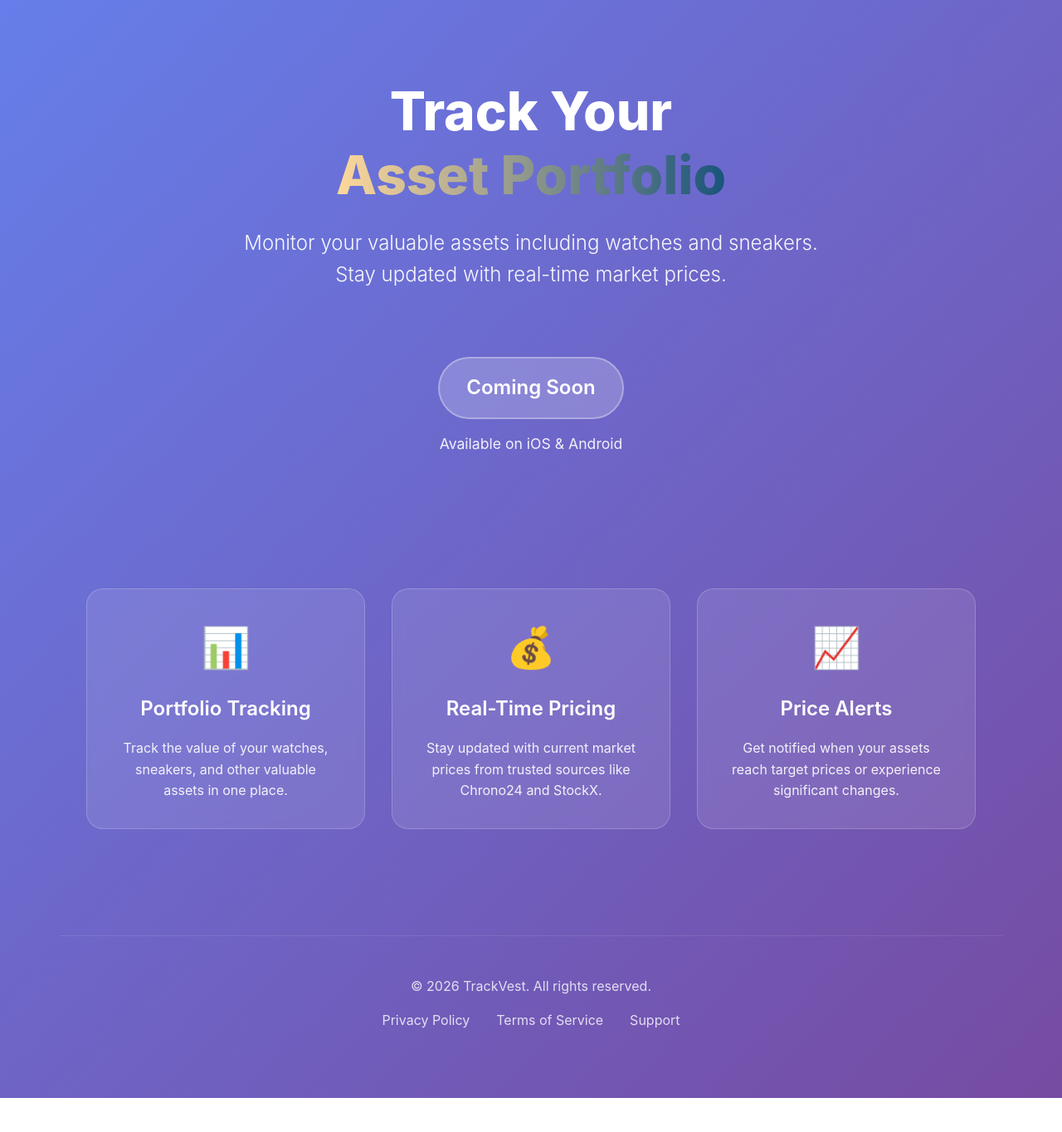
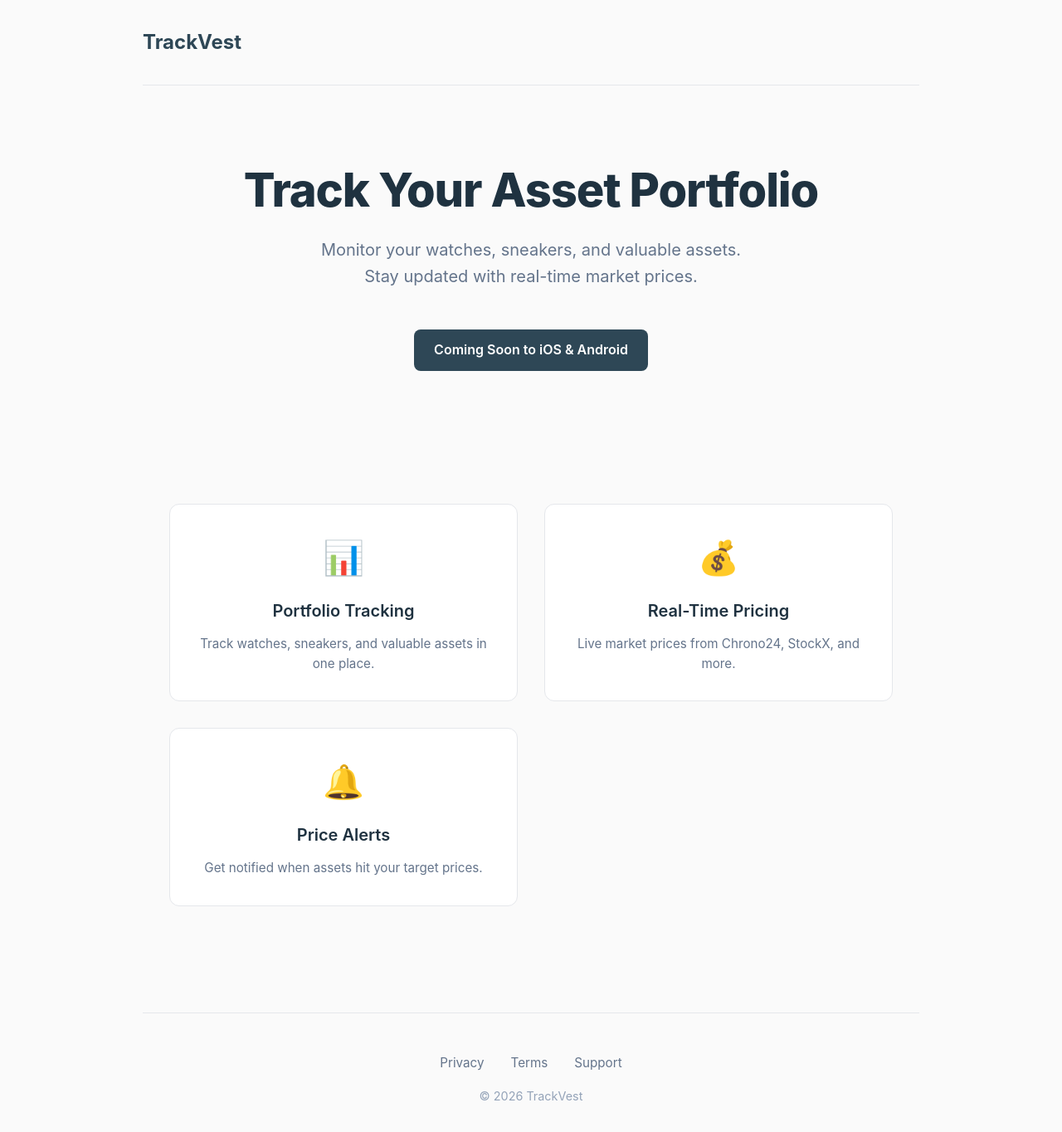
Before and after one commit to kuvilius/trackvest-landing, a Next.js app: page / in a window 1280 px wide. Shown: the top 1364 px of the page at 83% size. Before the commit the page ends 1323 px from the top, so only its background shows below. Built offline with nearby package versions, Linux system fonts and the light colour scheme.

Commit message:
Redesign with TrackVest brand colors

```diff
--- a/app/legal.module.css
+++ b/app/legal.module.css
@@ -1,6 +1,6 @@
 .container {
   min-height: 100vh;
-  background: linear-gradient(135deg, #667eea 0%, #764ba2 100%);
+  background: #FAFAFA;
   padding: 2rem;
 }
 
@@ -9,27 +9,29 @@
   margin: 0 auto;
   background: white;
   padding: 3rem;
-  border-radius: 20px;
-  box-shadow: 0 20px 60px rgba(0, 0, 0, 0.3);
+  border-radius: 12px;
+  border: 1px solid #E5E7EB;
 }
 
 .content h1 {
   font-size: 2.5rem;
   margin-bottom: 0.5rem;
-  color: #333;
+  color: #1F3240;
+  font-weight: 700;
 }
 
 .updated {
-  color: #666;
+  color: #64748B;
   font-size: 0.9rem;
   margin-bottom: 2rem;
 }
 
 .content h2 {
-  font-size: 1.8rem;
-  margin-top: 2rem;
+  font-size: 1.5rem;
+  margin-top: 2.5rem;
   margin-bottom: 1rem;
-  color: #444;
+  color: #2E4756;
+  font-weight: 600;
 }
 
 .content section {
@@ -38,7 +40,7 @@
 
 .content p {
   line-height: 1.8;
-  color: #555;
+  color: #64748B;
   margin-bottom: 1rem;
 }
 
@@ -49,18 +51,20 @@
 
 .content li {
   line-height: 1.8;
-  color: #555;
+  color: #64748B;
   margin-bottom: 0.5rem;
 }
 
 .content a {
-  color: #667eea;
-  font-weight: 600;
-  text-decoration: underline;
+  color: #F59E0B;
+  font-weight: 500;
+  text-decoration: none;
+  transition: color 0.3s ease;
 }
 
 .content a:hover {
-  color: #764ba2;
+  color: #D97706;
+  text-decoration: underline;
 }
 
 .email {
@@ -70,39 +74,41 @@
 }
 
 .faq {
-  background: #f8f9fa;
+  background: #FAFAFA;
   padding: 1.5rem;
-  border-radius: 10px;
+  border-radius: 8px;
+  border: 1px solid #E5E7EB;
   margin-bottom: 1rem;
 }
 
 .faq h3 {
-  font-size: 1.2rem;
-  color: #333;
+  font-size: 1.1rem;
+  color: #1F3240;
   margin-bottom: 0.5rem;
+  font-weight: 600;
 }
 
 .faq p {
-  color: #555;
+  color: #64748B;
   margin-bottom: 0;
 }
 
 .back {
   margin-top: 3rem;
   padding-top: 2rem;
-  border-top: 1px solid #eee;
+  border-top: 1px solid #E5E7EB;
   text-align: center;
 }
 
 .back a {
-  color: #667eea;
+  color: #2E4756;
   font-weight: 600;
   text-decoration: none;
   transition: color 0.3s ease;
 }
 
 .back a:hover {
-  color: #764ba2;
+  color: #F59E0B;
 }
 
 @media (max-width: 768px) {
@@ -115,6 +121,6 @@
   }
 
   .content h2 {
-    font-size: 1.5rem;
+    font-size: 1.3rem;
   }
 }
--- a/app/page.module.css
+++ b/app/page.module.css
@@ -1,143 +1,107 @@
 .main {
   min-height: 100vh;
-  background: linear-gradient(135deg, #667eea 0%, #764ba2 100%);
+  background: #FAFAFA;
 }
 
 .container {
-  max-width: 1200px;
+  max-width: 1000px;
   margin: 0 auto;
-  padding: 2rem;
+  padding: 0 2rem;
+}
+
+.header {
+  padding: 2rem 0;
+  border-bottom: 1px solid #E5E7EB;
+}
+
+.logo {
+  font-size: 1.5rem;
+  font-weight: 700;
+  color: #2E4756;
 }
 
 .hero {
   text-align: center;
-  padding: 4rem 2rem;
-  color: white;
+  padding: 6rem 2rem 4rem;
 }
 
 .title {
-  font-size: 4rem;
+  font-size: 3.5rem;
   font-weight: 800;
+  color: #1F3240;
   margin-bottom: 1.5rem;
-  line-height: 1.2;
-}
-
-.gradient {
-  background: linear-gradient(90deg, #ffd89b 0%, #19547b 100%);
-  -webkit-background-clip: text;
-  -webkit-text-fill-color: transparent;
-  background-clip: text;
+  line-height: 1.1;
+  letter-spacing: -0.02em;
 }
 
 .subtitle {
-  font-size: 1.5rem;
-  font-weight: 300;
+  font-size: 1.25rem;
+  color: #64748B;
   margin-bottom: 3rem;
-  opacity: 0.95;
+  line-height: 1.6;
+  font-weight: 400;
 }
 
 .comingSoon {
-  display: inline-block;
   margin-top: 2rem;
 }
 
 .badge {
-  background: rgba(255, 255, 255, 0.2);
-  backdrop-filter: blur(10px);
-  border: 2px solid rgba(255, 255, 255, 0.3);
-  padding: 1rem 2rem;
-  border-radius: 50px;
-  font-size: 1.5rem;
+  display: inline-block;
+  background: #2E4756;
+  color: white;
+  padding: 0.75rem 1.5rem;
+  border-radius: 8px;
+  font-size: 1rem;
   font-weight: 600;
-  color: white;
-  margin-bottom: 1rem;
-}
-
-.comingSoonText {
-  font-size: 1.1rem;
-  opacity: 0.9;
-}
-
-.qrSection {
-  margin-top: 3rem;
-  padding: 2rem;
-  background: rgba(255, 255, 255, 0.1);
-  backdrop-filter: blur(10px);
-  border-radius: 20px;
-  display: inline-block;
-}
-
-.qrCode {
-  width: 200px;
-  height: 200px;
-  background: white;
-  border-radius: 10px;
-  padding: 1rem;
-  margin: 0 auto;
-}
-
-.qrCode img {
-  width: 100%;
-  height: 100%;
-}
-
-.qrText {
-  margin-top: 1rem;
-  font-size: 1rem;
-  opacity: 0.9;
 }
 
 .features {
   display: grid;
-  grid-template-columns: repeat(auto-fit, minmax(300px, 1fr));
+  grid-template-columns: repeat(auto-fit, minmax(280px, 1fr));
   gap: 2rem;
   padding: 4rem 2rem;
   margin-top: 2rem;
 }
 
 .feature {
-  background: rgba(255, 255, 255, 0.1);
-  backdrop-filter: blur(10px);
-  border: 1px solid rgba(255, 255, 255, 0.2);
+  background: white;
+  border: 1px solid #E5E7EB;
   padding: 2rem;
-  border-radius: 20px;
+  border-radius: 12px;
   text-align: center;
-  color: white;
-  transition: transform 0.3s ease;
+  transition: all 0.3s ease;
 }
 
 .feature:hover {
-  transform: translateY(-5px);
+  border-color: #F59E0B;
+  box-shadow: 0 4px 12px rgba(245, 158, 11, 0.1);
+  transform: translateY(-2px);
 }
 
 .featureIcon {
-  font-size: 3rem;
+  font-size: 2.5rem;
   margin-bottom: 1rem;
 }
 
 .feature h3 {
-  font-size: 1.5rem;
-  margin-bottom: 1rem;
+  font-size: 1.25rem;
+  margin-bottom: 0.75rem;
   font-weight: 600;
+  color: #1F3240;
 }
 
 .feature p {
-  font-size: 1rem;
-  opacity: 0.9;
+  font-size: 0.95rem;
+  color: #64748B;
   line-height: 1.6;
 }
 
 .footer {
   text-align: center;
   padding: 3rem 2rem;
-  color: white;
-  border-top: 1px solid rgba(255, 255, 255, 0.1);
+  border-top: 1px solid #E5E7EB;
   margin-top: 4rem;
-}
-
-.footer p {
-  margin-bottom: 1rem;
-  opacity: 0.8;
 }
 
 .footerLinks {
@@ -145,15 +109,22 @@
   gap: 2rem;
   justify-content: center;
   flex-wrap: wrap;
+  margin-bottom: 1rem;
 }
 
 .footerLinks a {
-  opacity: 0.8;
-  transition: opacity 0.3s ease;
+  color: #64748B;
+  font-size: 0.95rem;
+  transition: color 0.3s ease;
 }
 
 .footerLinks a:hover {
-  opacity: 1;
+  color: #F59E0B;
+}
+
+.copyright {
+  color: #94A3B8;
+  font-size: 0.9rem;
 }
 
 /* Responsive */
@@ -163,10 +134,15 @@
   }
 
   .subtitle {
-    font-size: 1.2rem;
+    font-size: 1.1rem;
+  }
+
+  .hero {
+    padding: 4rem 1rem 3rem;
   }
 
   .features {
     grid-template-columns: 1fr;
+    padding: 3rem 1rem;
   }
 }
--- a/app/page.tsx
+++ b/app/page.tsx
@@ -4,60 +4,55 @@ export default function Home() {
   return (
     <main className={styles.main}>
       <div className={styles.container}>
+        {/* Header */}
+        <header className={styles.header}>
+          <div className={styles.logo}>TrackVest</div>
+        </header>
+
         {/* Hero Section */}
         <section className={styles.hero}>
           <h1 className={styles.title}>
-            Track Your<br />
-            <span className={styles.gradient}>Asset Portfolio</span>
+            Track Your Asset Portfolio
           </h1>
           <p className={styles.subtitle}>
-            Monitor your valuable assets including watches and sneakers.<br />
+            Monitor your watches, sneakers, and valuable assets.<br />
             Stay updated with real-time market prices.
           </p>
 
           <div className={styles.comingSoon}>
-            <div className={styles.badge}>Coming Soon</div>
-            <p className={styles.comingSoonText}>Available on iOS & Android</p>
+            <span className={styles.badge}>Coming Soon to iOS & Android</span>
           </div>
-
-          {/* QR Code Section - Will be enabled after app store launch */}
-          {/* <div className={styles.qrSection}>
-            <div className={styles.qrCode}>
-              <img src="/qr-code.png" alt="Download TrackVest" />
-            </div>
-            <p className={styles.qrText}>Scan to download</p>
-          </div> */}
         </section>
 
-        {/* Features Section */}
+        {/* Features Grid */}
         <section className={styles.features}>
           <div className={styles.feature}>
             <div className={styles.featureIcon}>📊</div>
             <h3>Portfolio Tracking</h3>
-            <p>Track the value of your watches, sneakers, and other valuable assets in one place.</p>
+            <p>Track watches, sneakers, and valuable assets in one place.</p>
           </div>
 
           <div className={styles.feature}>
             <div className={styles.featureIcon}>💰</div>
             <h3>Real-Time Pricing</h3>
-            <p>Stay updated with current market prices from trusted sources like Chrono24 and StockX.</p>
+            <p>Live market prices from Chrono24, StockX, and more.</p>
           </div>
 
           <div className={styles.feature}>
-            <div className={styles.featureIcon}>📈</div>
+            <div className={styles.featureIcon}>🔔</div>
             <h3>Price Alerts</h3>
-            <p>Get notified when your assets reach target prices or experience significant changes.</p>
+            <p>Get notified when assets hit your target prices.</p>
           </div>
         </section>
 
         {/* Footer */}
         <footer className={styles.footer}>
-          <p>&copy; 2026 TrackVest. All rights reserved.</p>
           <div className={styles.footerLinks}>
-            <a href="/privacy">Privacy Policy</a>
-            <a href="/terms">Terms of Service</a>
+            <a href="/privacy">Privacy</a>
+            <a href="/terms">Terms</a>
             <a href="/support">Support</a>
           </div>
+          <p className={styles.copyright}>&copy; 2026 TrackVest</p>
         </footer>
       </div>
     </main>
```
